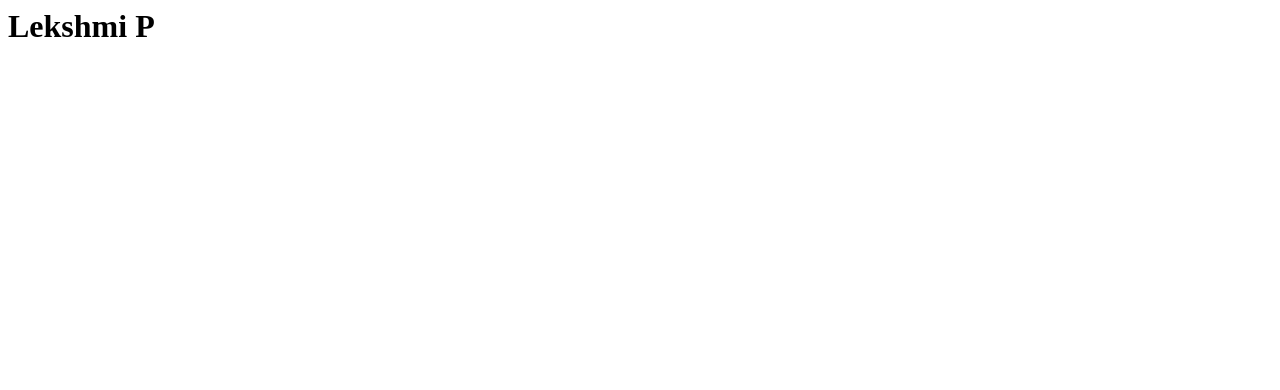
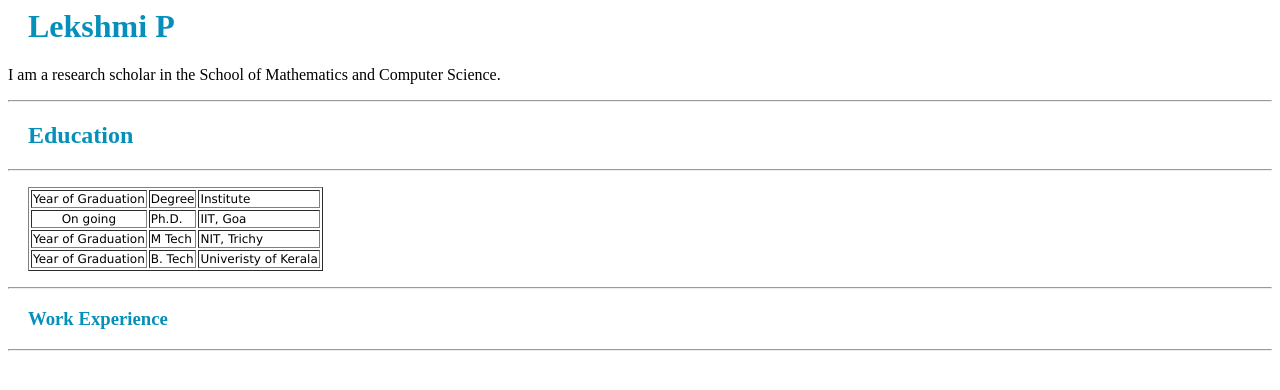
Before and after one commit to LekshmiPremkumar/resume, a plain HTML site: page index.html in a window 1280 px wide. Drawn offline with Linux system fonts and the light colour scheme.

Commit message:
adding style

```diff
--- a/index.html
+++ b/index.html
@@ -1,10 +1,50 @@
 <html lang="en">
     <head>
+        <link rel="stylesheet" href="mystyle.css">
         <title> Lekshmi P | Research Scholar, IIT Goa</title>
     </head>
 
+
     <body>
         <h1>Lekshmi P</h1>
+        <p>
+            I am a research scholar in the School of Mathematics and Computer Science.
+
+            </p>
+        <hr \>
+        <h2>Education</h2>
+        <hr \>
+        <p>
+            <table border="1">
+                <tr>
+                    <td align="center">Year of Graduation</td>
+                    <td>Degree</td>
+                    <td>Institute</td>
+                </tr>
+                <tr>
+                    <td align="center">On going</td>
+                    <td>Ph.D.</td>
+                    <td>IIT, Goa</td>
+                </tr>
+                <tr>
+                    <td align="center">Year of Graduation</td>
+                    <td>M Tech</td>
+                    <td>NIT, Trichy</td>
+                </tr>
+
+                <tr>
+                    <td align="center">Year of Graduation</td>
+                    <td>B. Tech</td>
+                    <td>Univeristy of Kerala</td>
+                </tr>
+
+            </table>
+            <hr \>
+            <h3>Work Experience</h3>
+            <hr \>
+
+        </p>
+
 
 
     </body>
```
